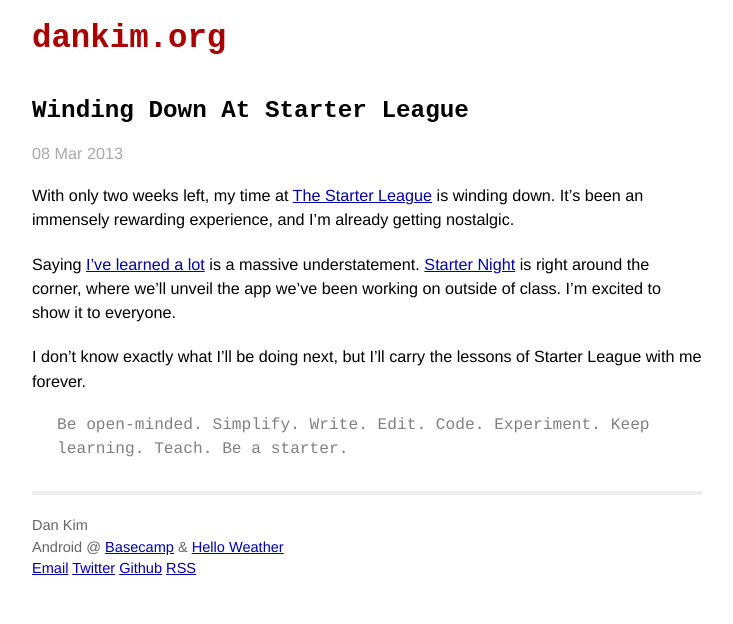
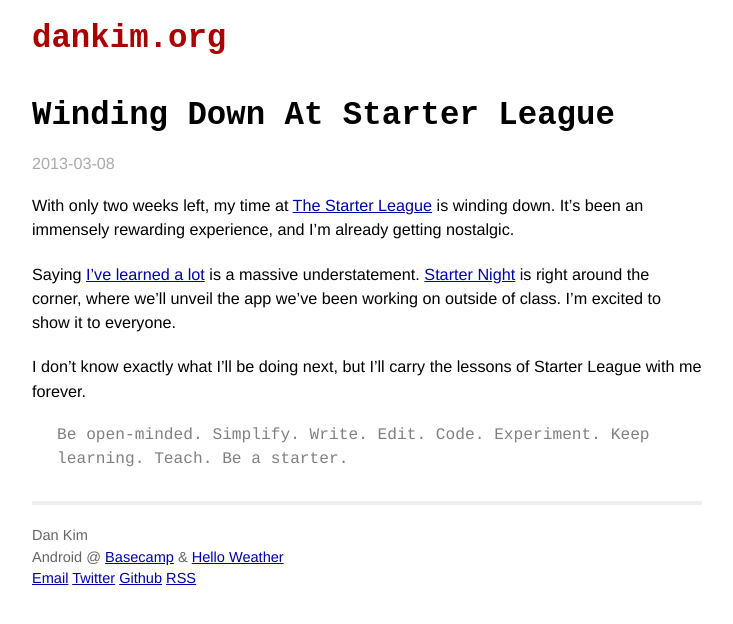
Before and after one commit to lateplate/lateplate.github.io, a Jekyll site: the page built from _posts/2013-03-08-winding-down-at-starter-league.md, in a window 1280 px wide. Shown: the top 624 px of the page, without its empty margins (273-1006 px from the left). Built offline with Jekyll 4.4.1, drawn with Linux system fonts in a browser that asks for light colours; Markdown is read by kramdown in place of the engine named in the settings.

Commit message:
Tweak dates

```diff
--- a/_layouts/post.html
+++ b/_layouts/post.html
@@ -1,8 +1,8 @@
 ---
 layout: default
 ---
-<h2>{{ page.title }}</h2>
-<p class="meta">{{ page.date | date_to_string }}</p>
+<h1>{{ page.title }}</h1>
+<p class="meta">{{ page.date |  date: "%Y-%m-%d" }}</p>
 
 <div class="post">
 {{ content }}
--- a/index.html
+++ b/index.html
@@ -19,7 +19,7 @@
   <ul class="posts">
     {% for post in site.posts %}
       <li>
-		<a href="{{ post.url }}" class="post_title">{{ post.title }}</a> <span>{{ post.date | date_to_string }}</span>
+		<a href="{{ post.url }}" class="post_title">{{ post.title }}</a> <span>[{{ post.date | {{ page.date |  date: "%Y-%m-%d" }}]</span>
 	</li>
     {% endfor %}
   </ul>
```
